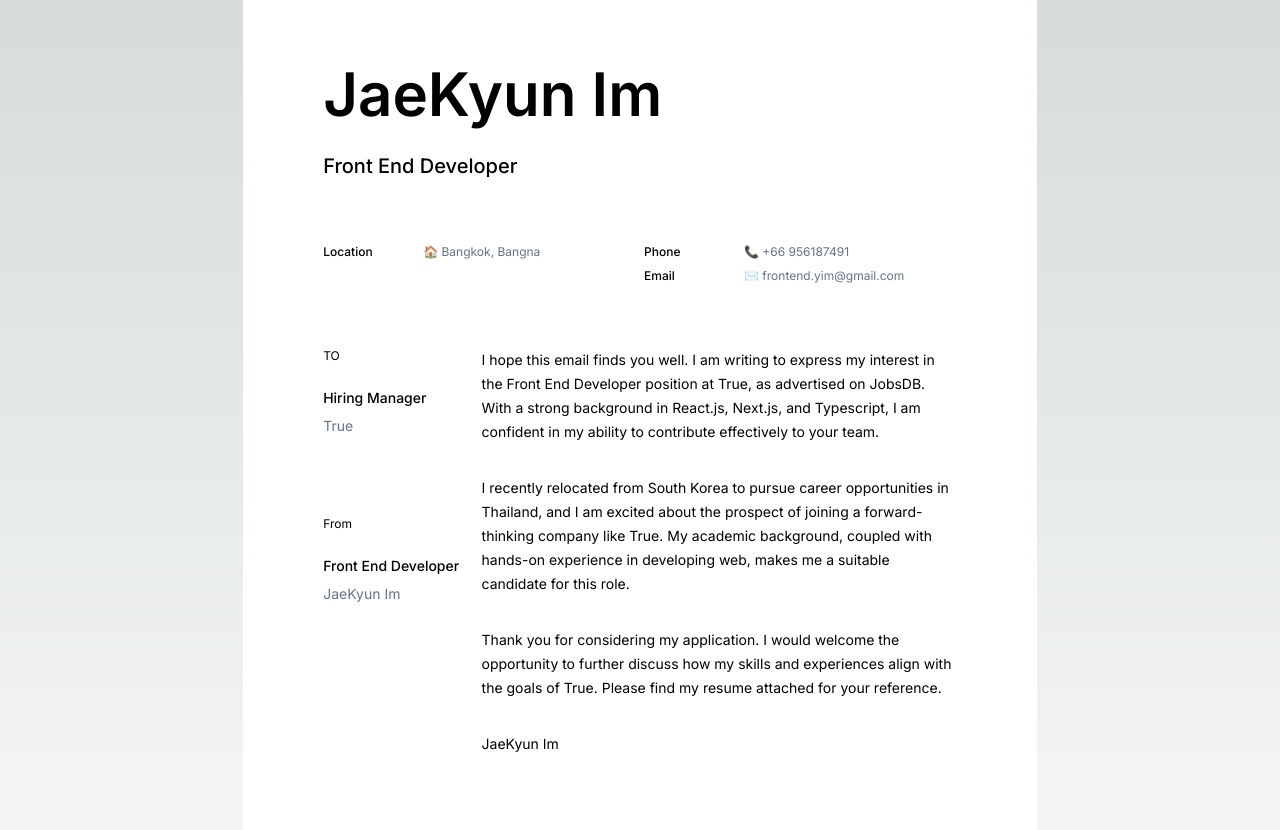
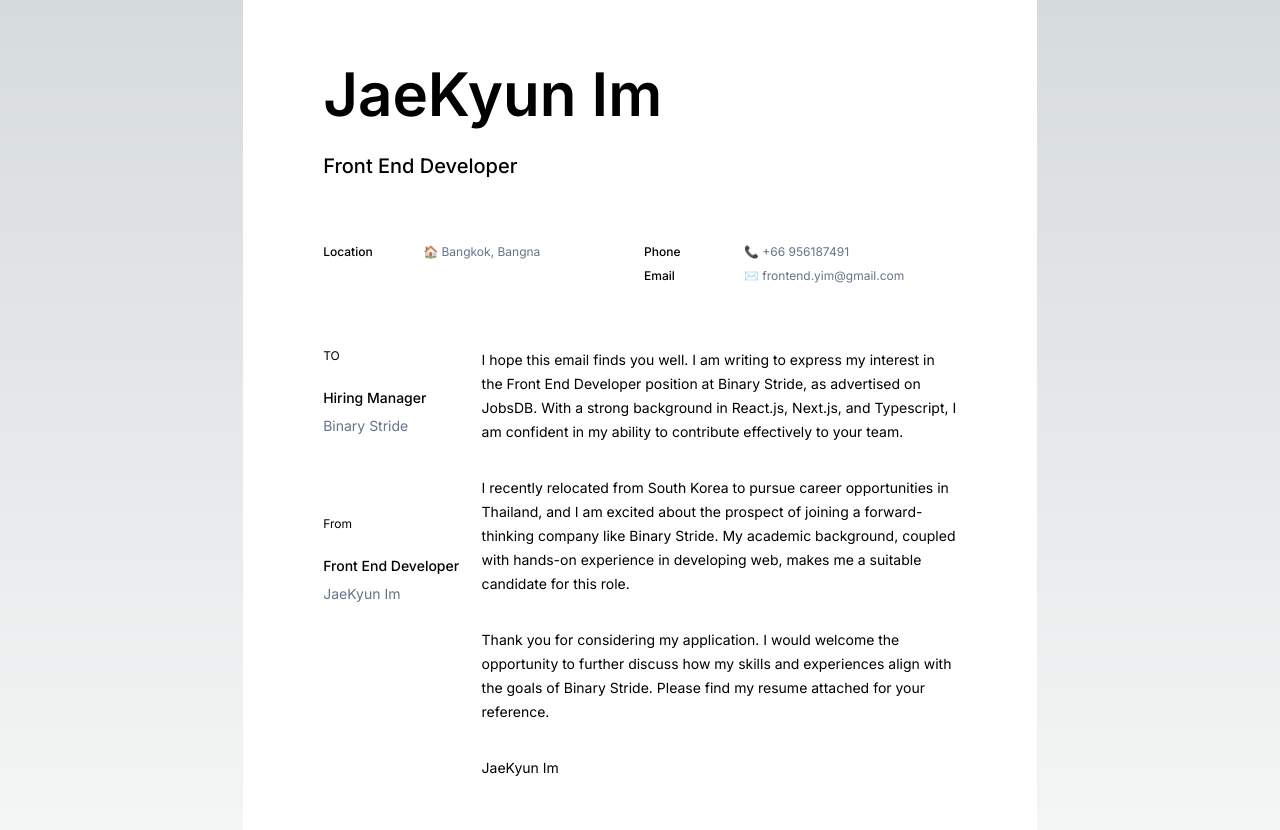
Before and after one commit to yimpetit/cover-letter, a Next.js app: page / in a window 1280 px wide. Shown: the top 830 px of the page. Built offline with nearby package versions, Linux system fonts and the light colour scheme.

Commit message:
feat:수정

```diff
--- a/app/page.tsx
+++ b/app/page.tsx
@@ -3,7 +3,7 @@ import { info } from "../myInfo";
 export default function Template() {
   const to = {
     name: "Hiring Manager",
-    company: "True",
+    company: "Binary Stride",
   };
   return (
     <main className="flex min-h-screen flex-col items-center justify-between">
```
